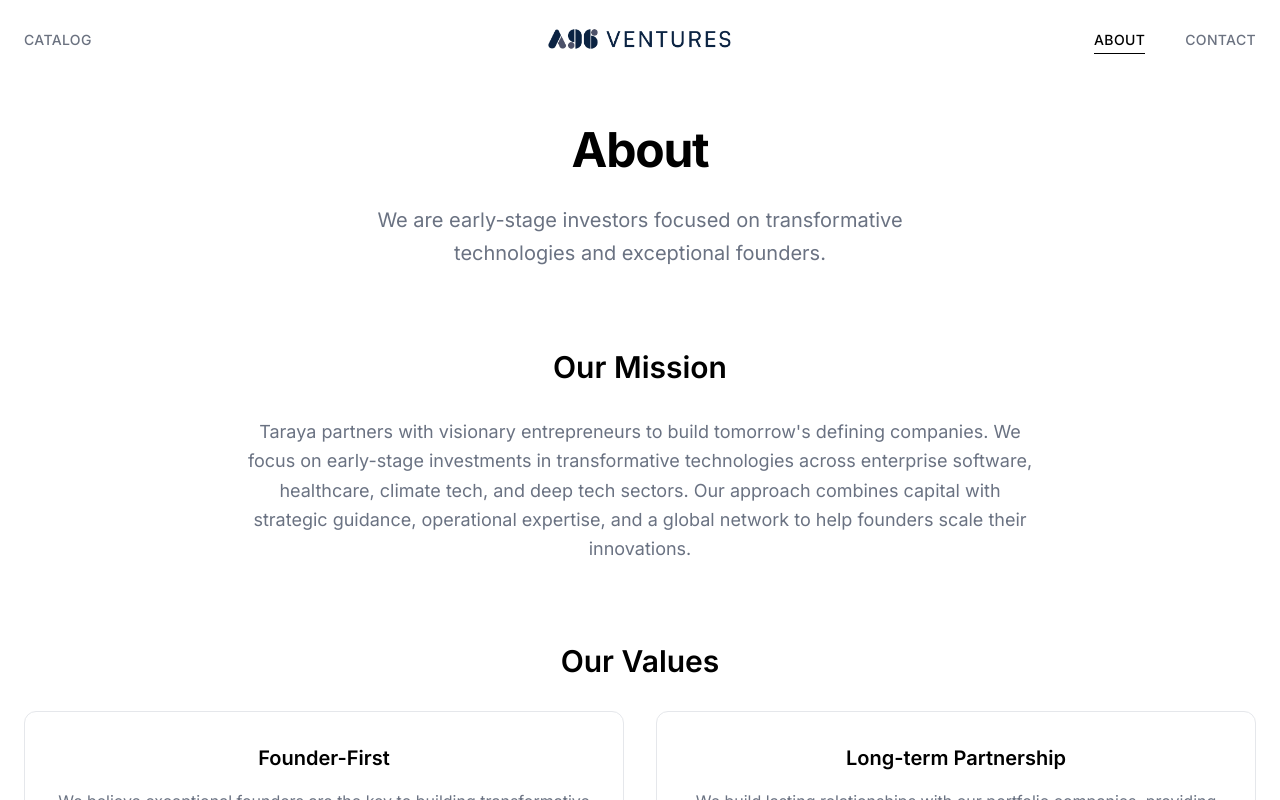
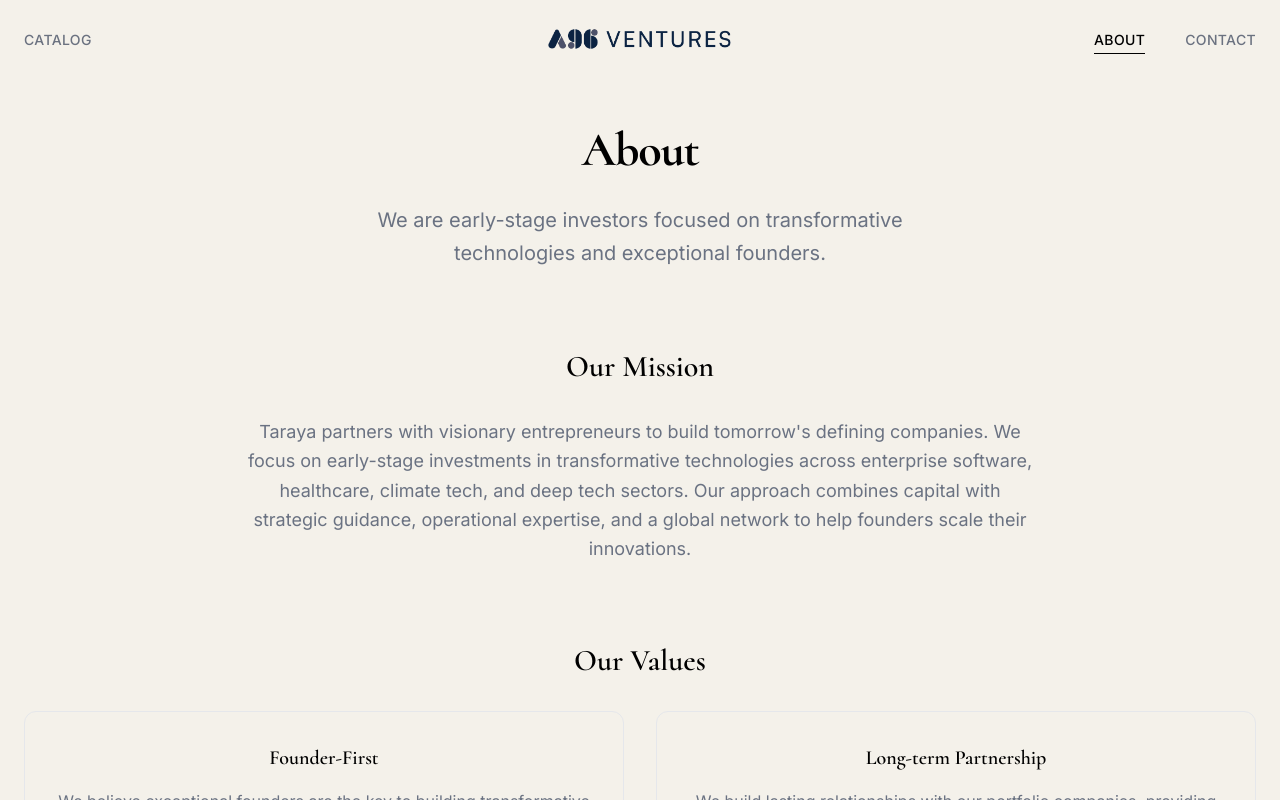
Before and after one commit to AmanJhawar/taraya, a Next.js app: page /about in a window 1280 px wide. Shown: the top 800 px of the page. Built offline with nearby package versions, Linux system fonts and the light colour scheme.

Commit message:
style: implement off-white theme, add Cormorant font for headings, update React dependencies, and disable strict mode

```diff
--- a/next.config.ts
+++ b/next.config.ts
@@ -1,6 +1,7 @@
 import type { NextConfig } from "next";
 
 const nextConfig: NextConfig = {
+  reactStrictMode: false,
   devIndicators: false,
   output: 'standalone',
   images: {
--- a/package.json
+++ b/package.json
@@ -17,9 +17,8 @@
     "framer-motion": "^12.40.0",
     "lucide-react": "^1.17.0",
     "next": "^16.2.9",
-    "next-cloudinary": "^6.17.5",
-    "react": "19.2.4",
-    "react-dom": "19.2.4",
+    "react": "^19.2.7",
+    "react-dom": "^19.2.7",
     "react-hook-form": "^7.79.0",
     "unicornstudio-react": "^2.1.12",
     "zod": "^4.4.3"
--- a/src/app/globals.css
+++ b/src/app/globals.css
@@ -3,6 +3,7 @@
 @theme {
   --color-black: #000000;
   --color-white: #ffffff;
+  --color-off-white: #f4f1ea;
 
   /* Overriding Tailwind's default easings with our custom curves */
   --ease-out: cubic-bezier(0.23, 1, 0.32, 1);
@@ -15,6 +16,10 @@
   body {
     min-width: 320px;
     font-family: var(--font-inter), sans-serif;
+  }
+
+  h1, h2, h3, h4, h5, h6 {
+    font-family: var(--font-cormorant), serif;
   }
 
   /* Focus Styles for Accessibility */
--- a/src/app/layout.tsx
+++ b/src/app/layout.tsx
@@ -4,13 +4,20 @@ import './globals.css'
 import Header from '@/components/header'
 import Footer from '@/components/footer'
 
-import { Inter } from 'next/font/google'
+import { Inter, Cormorant } from 'next/font/google'
 
 const inter = Inter({
   subsets: ['latin'],
   display: 'swap',
   variable: '--font-inter',
   fallback: ['system-ui', 'arial', 'sans-serif'],
+})
+
+const cormorant = Cormorant({
+  subsets: ['latin'],
+  display: 'swap',
+  variable: '--font-cormorant',
+  weight: ['400', '500', '600', '700'],
 })
 
 import { CartProvider } from '@/components/cart-provider'
@@ -43,7 +50,7 @@ export default function RootLayout({
 }>) {
   return (
     <html lang="en" data-scroll-behavior="smooth">
-      <body className={`${inter.className} min-h-screen flex flex-col text-black bg-white antialiased`}>
+      <body className={`${inter.variable} ${cormorant.variable} min-h-screen flex flex-col text-black bg-off-white antialiased`}>
         <CartProvider>
           <Header />
           <CartDrawer />
--- a/src/app/page.tsx
+++ b/src/app/page.tsx
@@ -18,7 +18,7 @@ export default async function Home() {
 
 
       {/* Stats Section */}
-      <section className="py-20 md:py-32 bg-white">
+      <section className="py-20 md:py-32 bg-transparent">
         <div className="max-w-8xl mx-auto px-6">
           <div className="grid grid-cols-1 md:grid-cols-1 gap-8 md:gap-12">
 
--- a/src/components/UnicornHero.tsx
+++ b/src/components/UnicornHero.tsx
@@ -54,7 +54,7 @@ export default function NetworkHero() {
 
         {/* Main Title */}
         <motion.h1
-          className="text-4xl md:text-5xl lg:text-6xl font-bold leading-tight tracking-tight text-white mb-24"
+          className="text-4xl md:text-5xl lg:text-6xl font-medium leading-tight text-white mb-24"
           initial={{ clipPath: 'inset(0 0 100% 0)' }}
           animate={{ clipPath: 'inset(0 0 0% 0)' }}
           transition={{ duration: 0.8, ease: EASE_OUT }}
--- a/src/components/header.tsx
+++ b/src/components/header.tsx
@@ -120,7 +120,7 @@ export default function Header() {
   return (
     <header className={`fixed top-0 left-0 right-0 z-50 transition-[background-color,border-color,backdrop-filter,color] duration-200 ease-[var(--ease-out)] ${
       isSolid
-        ? 'bg-white/95 backdrop-blur-md'
+        ? 'bg-off-white/95 backdrop-blur-md'
         : 'bg-transparent border-transparent'
     }`}>
       <div
@@ -220,7 +220,7 @@ export default function Header() {
         <nav
           id="mobile-nav"
           ref={menuRef}
-          className={`md:hidden flex flex-col gap-6 absolute top-full left-0 right-0 bg-white border-b border-gray-200 px-6 py-6 z-50 max-h-[calc(100vh-5rem)] overflow-y-auto motion-safe:transition-[opacity,visibility] motion-reduce:transition-none duration-200 ease-[var(--ease-out)] ${isMenuOpen ? 'opacity-100 visible' : 'opacity-0 invisible'}`}
+          className={`md:hidden flex flex-col gap-6 absolute top-full left-0 right-0 bg-off-white border-b border-gray-200 px-6 py-6 z-50 max-h-[calc(100vh-5rem)] overflow-y-auto motion-safe:transition-[opacity,visibility] motion-reduce:transition-none duration-200 ease-[var(--ease-out)] ${isMenuOpen ? 'opacity-100 visible' : 'opacity-0 invisible'}`}
         >
           <NavLink href="/catalog" isActive={pathname.startsWith('/catalog')} isSolid={true} onClick={closeMenu}>CATALOG</NavLink>
           <NavLink href="/about" isActive={pathname === '/about'} isSolid={true} onClick={closeMenu}>ABOUT</NavLink>
```
Also changed, not shown: 1 other file (tests, documents, lock files or other folders).
